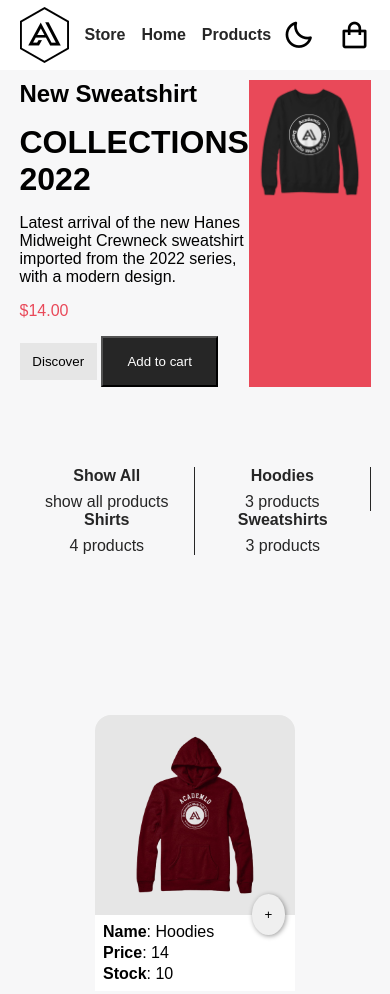
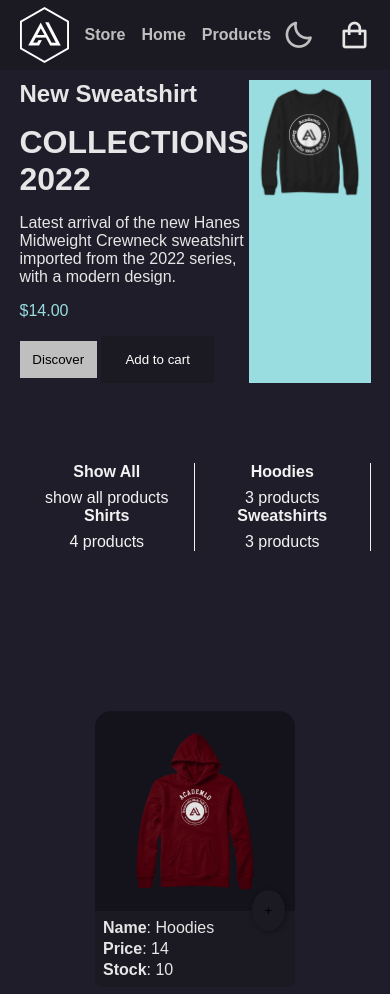
Before and after one commit to Judare1990/Ecommerce1, a plain HTML site: page index.html in a window 390 px wide. Shown: the top 994 px of the page. Drawn offline with nearby package versions, Linux system fonts and the light colour scheme.

Commit message:
Sexto commit

```diff
--- a/index.html
+++ b/index.html
@@ -10,7 +10,7 @@
   <link rel="stylesheet" href="./styles.css">
 </head>
 
-<body>
+<body class="dark__mode">
 
   <header>
     <div class="container__header">
@@ -22,7 +22,7 @@
       </div>
 
       <div class="right__header">
-        <i class='bx bx-moon'></i>
+        <button id="button__dark-mode"><i class='bx bx-moon'></i></button>
         <i class='bx bx-shopping-bag'></i>
       </div>
     </div>
--- a/main.js
+++ b/main.js
@@ -176,3 +176,27 @@ cartProducts.addEventListener("click", function (e) {
     printTotalCart();
     printAmountCart();
 });
+
+/*DARK MODE LOGICA*/
+
+const button__dark = document.querySelector('#button__dark-mode');
+const body = document.querySelector('body');
+
+load();
+
+
+button__dark.addEventListener('click', e => {
+  body.classList.toggle('dark__mode');
+  store(body.classList.contains('dark__mode'))
+
+});
+function load () {
+  const darkmode = localStorage.getItem('dark__mode');
+  if (!darkmode) {
+    store('false');
+  }else if (darkmode == 'true') {
+    body.classList.add('darkmode');
+  }}
+function store(value){
+  localStorage.setItem('darkmode',value);
+}
--- a/styles.css
+++ b/styles.css
@@ -4,6 +4,15 @@
     --headerColor: #fff;
     --titleColor: #262626;
     --grey: #e6e6e6;
+    --dark--first-color: hsl(182, 53%, 74%);
+    --dark--button-color: hsl(246, 16%, 12%);
+    --dark--button-color-alt: hsl(0, 0%, 28%);
+    --dark--card-color: hsla(246, 16%, 5%, .5);
+    --dark--title-color: hsl(0, 0%, 95%);
+    --dark--text-color: hsl(0, 0%, 75%);
+    --dark--body-color: hsl(249, 19%, 14%);
+    --dark--container-color: hsl(246, 16%, 12%);
+    --dark--border-color: hsl(0, 0%, 20%);
 }
 
 * {
@@ -15,6 +24,7 @@
 body {
     font-family: 'monserrat', sans-serif;
     background: var(--bodyColor);
+    transition: 0.8s;
 }
 
 img {
@@ -27,6 +37,10 @@ header {
     position: fixed;
     width: 100%;
     z-index: 2000;
+}
+
+.bx-moon{
+    color: #262626;
 }
 
 .container {
@@ -211,6 +225,8 @@ header {
     align-items: flex-start;
     gap: .2rem;
     background: var(--headerColor);
+    border-bottom-right-radius: 8px;
+    border-bottom-left-radius: 8px;
 }
 
 footer {
@@ -299,3 +315,100 @@ overflow-y: scroll;
     height: 20%;
     background-color: green;
 }
+
+/* Dark mode */
+
+.dark__mode {
+    background-color: var(--dark--body-color);
+    color: #e6e6e6;
+    transition: 0.8s;
+}
+#button__dark-mode {
+    background-color: transparent;
+    border: none;
+    color: var(--dark--text-color);
+    cursor: pointer;
+}
+.dark__mode .bx-moon{
+    color: var(--dark--text-color);
+}
+
+.dark__mode .main__img {
+    background-color: var(--dark--first-color);
+}
+
+.dark__mode header {
+    background: var(--dark--container-color);
+
+}
+
+.dark__mode .price {
+    color: var(--dark--first-color);
+}
+
+.dark__mode .btn_1 {
+    background-color: var(--dark--text-color);
+    margin-right: 0;
+
+}
+
+.dark__mode .btn_2 {
+    background: var(--dark--button-color);
+    border: none;
+
+
+}
+.dark__mode .show__box  {
+    border-right: 1px solid var(--dark--title-color);
+}
+
+.dark__mode .show__box a{
+    color: var(--dark--title-color);
+}
+
+.dark__mode .show__box span {
+    color: var(--dark--title-color);
+
+}
+
+.dark__mode .product__img {
+    background: var(--dark--card-color);
+
+}
+
+.dark__mode .product__info {
+    background: var(--dark--container-color) ;
+
+}
+.dark__mode footer{
+    background: var(--dark--container-color);
+}
+.dark__mode .box__footer a {
+    color: var(--dark--text-color);
+}
+
+
+.dark__mode .btn {
+    background-color: var(--dark--button-color);
+}
+
+.dark__mode .bx-plus {
+    color: #e6e6e6;
+    font-size: 17px;
+    font-weight: bold;
+}
+
+.dark__mode .btn:hover{
+    background-color: var(--dark--first-color);
+}
+
+.dark__mode .bx-plus:hover{
+    color: var(--dark--container-color);
+}
+
+.dark__mode .container__header .left__header a {
+    color: var(--dark--text-color);
+}
+.dark__mode .container__header .left__header img {
+    filter: invert();
+}
```
